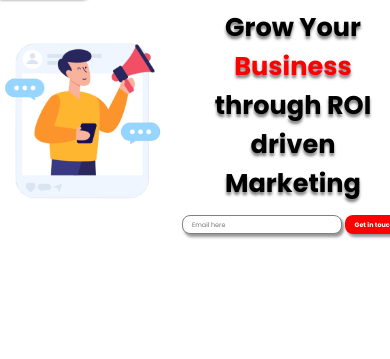
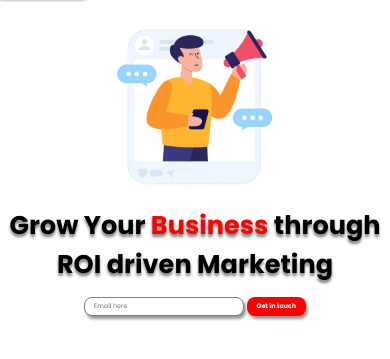
Before and after one commit to Harshbansal8705/fluencer-website, a plain HTML site: page index.html in a window 390 px wide. Shown: the part 39-398 px from the top of the page. Drawn offline with Linux system fonts and the light colour scheme.

Commit message:
Hero Section Responsiveness Done

```diff
--- a/styles.css
+++ b/styles.css
@@ -133,7 +133,9 @@ main .hero div.main div.input input {
         font-size: 40%;
     }
 
-
+    main .hero div.main {
+        flex-direction: column;
+    }
 }
 @media (max-width: 300px)
 {
```
